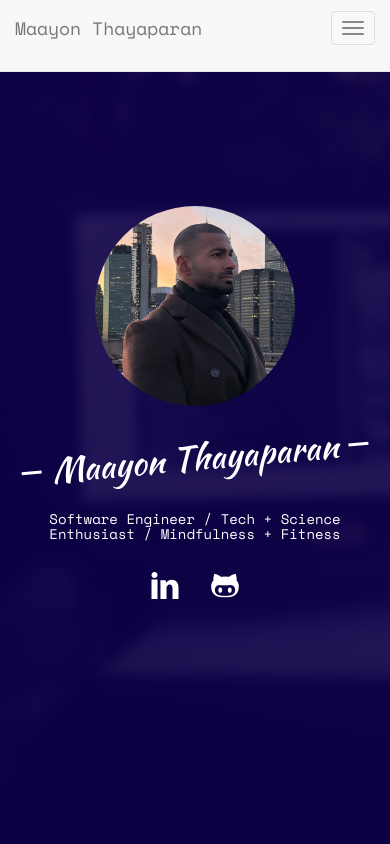
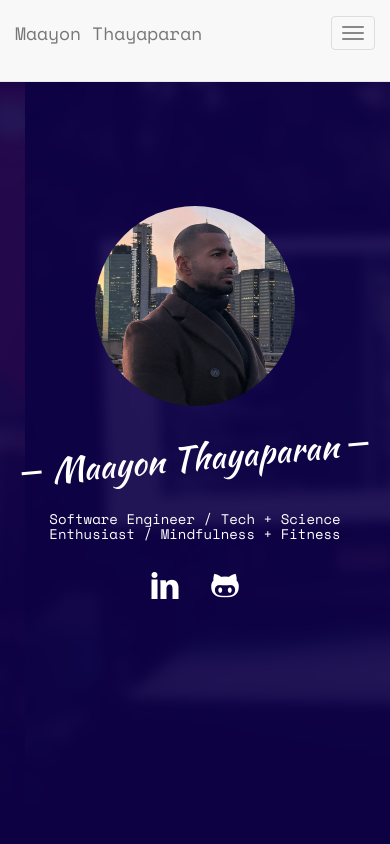
Before and after one commit to MaayonThayaparan/Portfolio-Website, a plain HTML site: page index.html in a window 390 px wide. Shown: the top 844 px of the page. Drawn offline with nearby package versions, Linux system fonts and the light colour scheme; some packages are replaced by stand-ins of ours; no server answers; files whose address does not match are found by name.

Commit message:
mobile updates

```diff
--- a/css/style.css
+++ b/css/style.css
@@ -1381,6 +1381,29 @@ input[type="text"] {
       margin-bottom: 1em; /* Reduces bottom space between rows */
   }
 
+  /* Full height background image for header */
+  #fh5co-header {
+      height: 100vh !important;
+      background-size: cover;
+  }
+
+  /* Reduce the height of the navbar */
+  .navbar {
+      padding-top: 5px;
+      padding-bottom: 5px;
+  }
+
+  /* Adjust navbar brand font size for better fit */
+  .navbar-brand {
+      font-size: 18px;
+  }
+
+}
+
+/* General Styles */
+#fh5co-header {
+  background-size: cover; /* Ensure the image covers the entire section */
+  background-position: center;
 }
 
 
```
